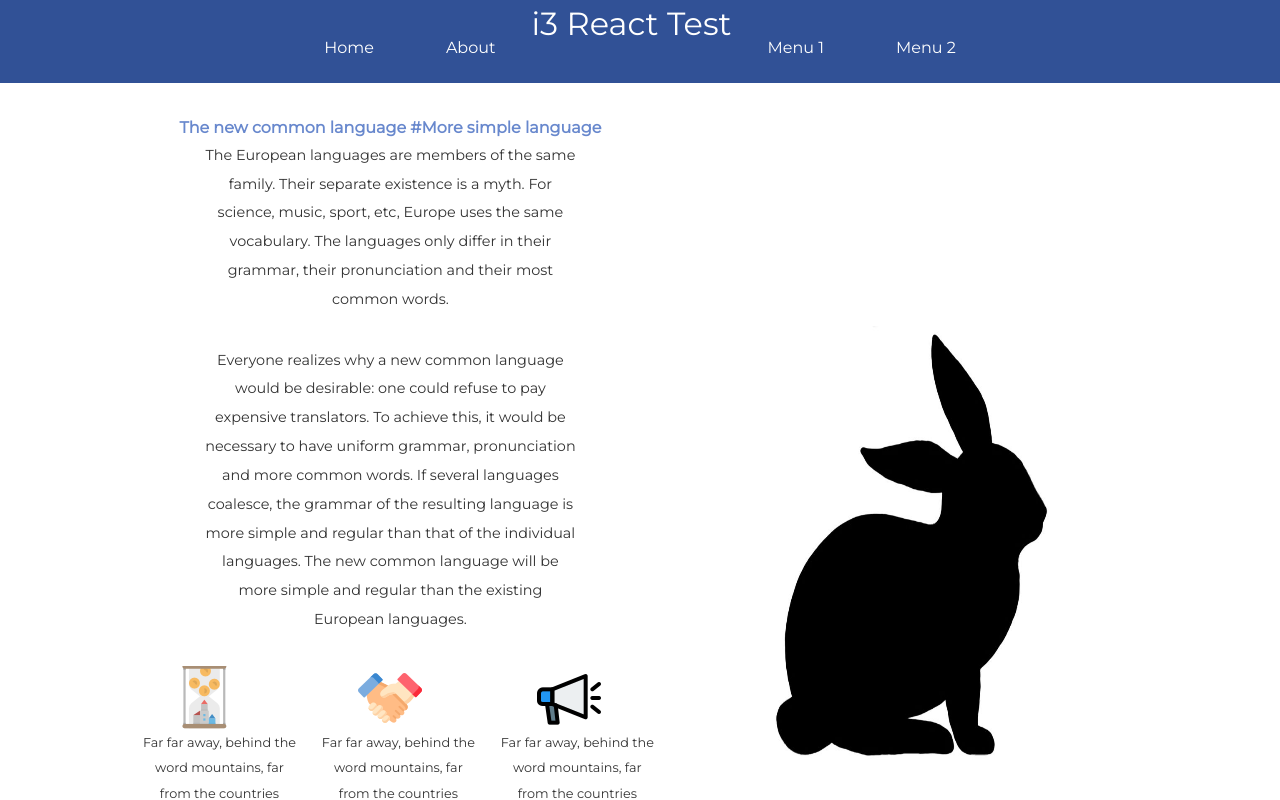
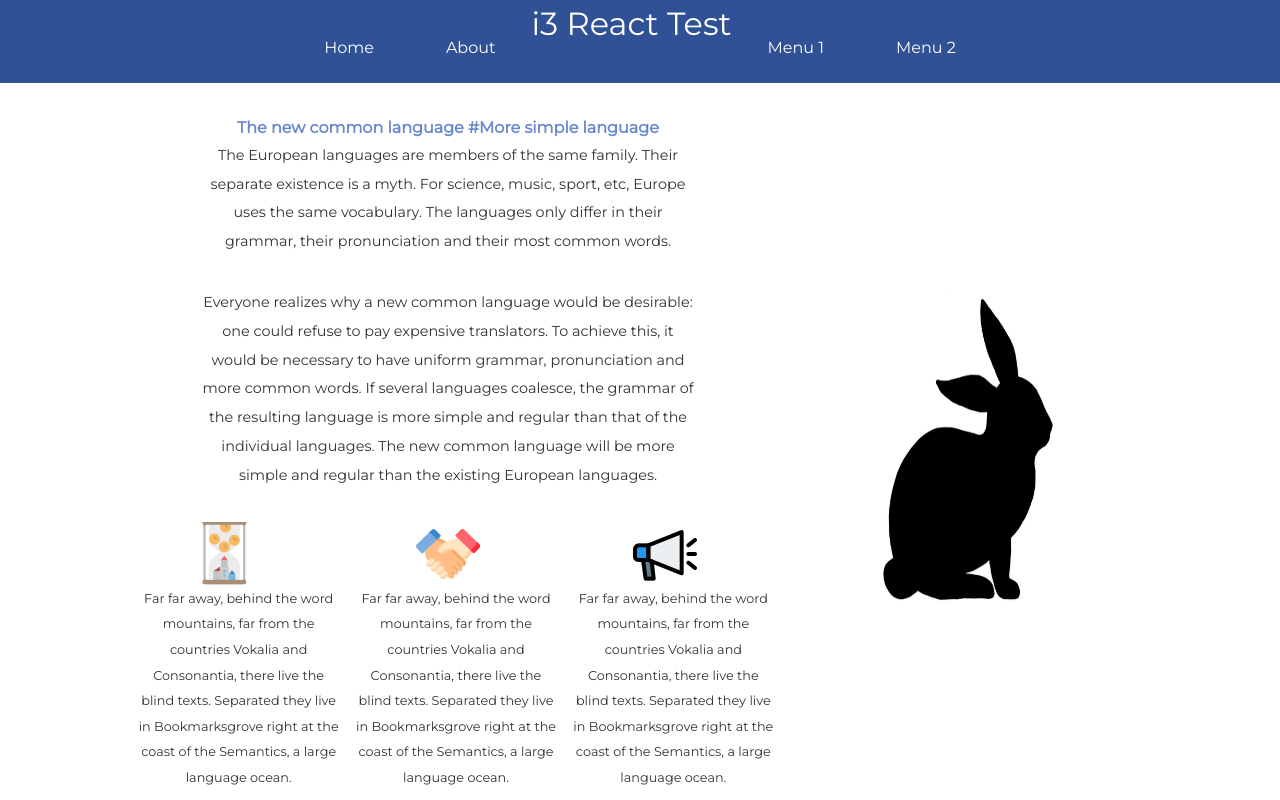
Before and after one commit to 15inchdesign/i3-react-test, a React (Create React App) app: page /about in a window 1280 px wide. Shown: the top 800 px of the page. Built offline with nearby package versions, Linux system fonts and the light colour scheme.

Commit message:
Smaller bunny

```diff
--- a/src/App.css
+++ b/src/App.css
@@ -315,8 +315,8 @@ p {
 }
 
 .placeholder {
-    width: 39vw;
-    height: 50vw;
+    width: 30vw;
+    height: 40vw;
     margin-top: 0rem;
     padding: 6rem;
 }
```
Also changed, not shown: 1 other file (tests, documents, lock files or other folders).
